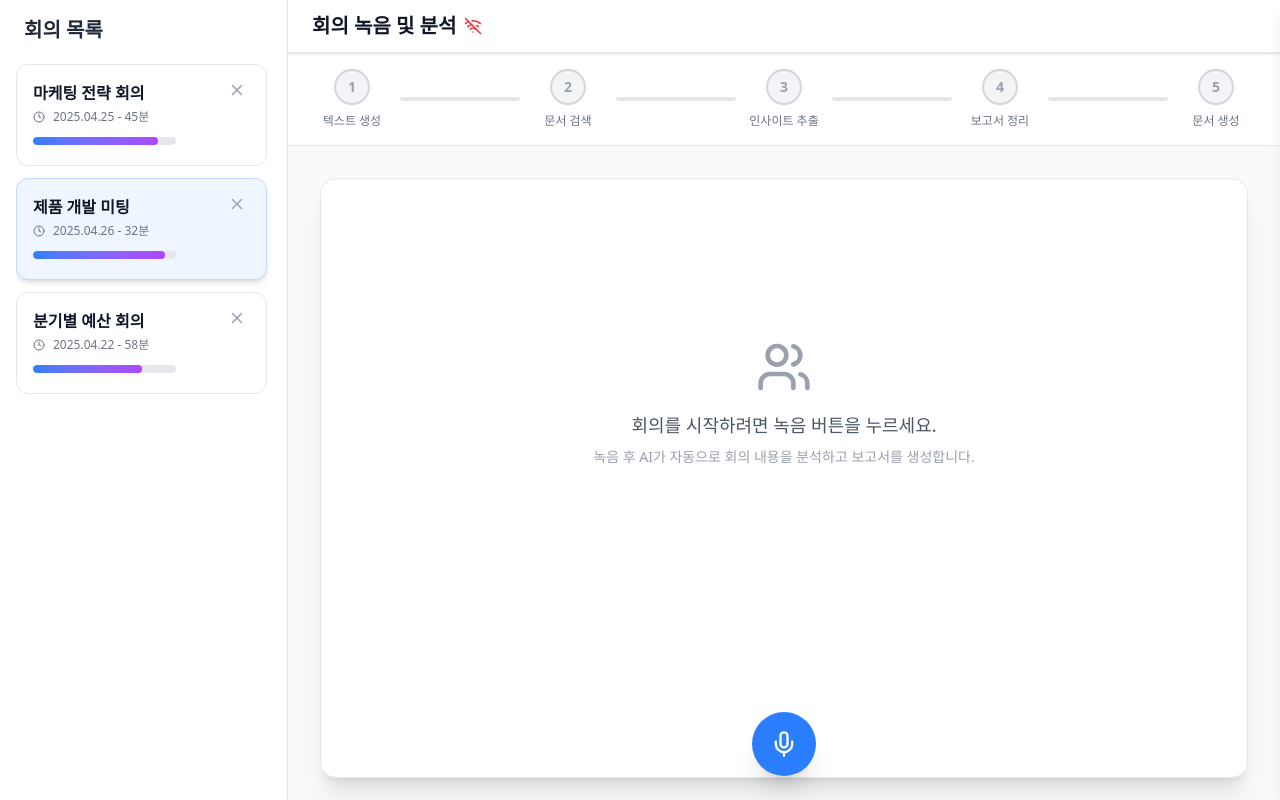
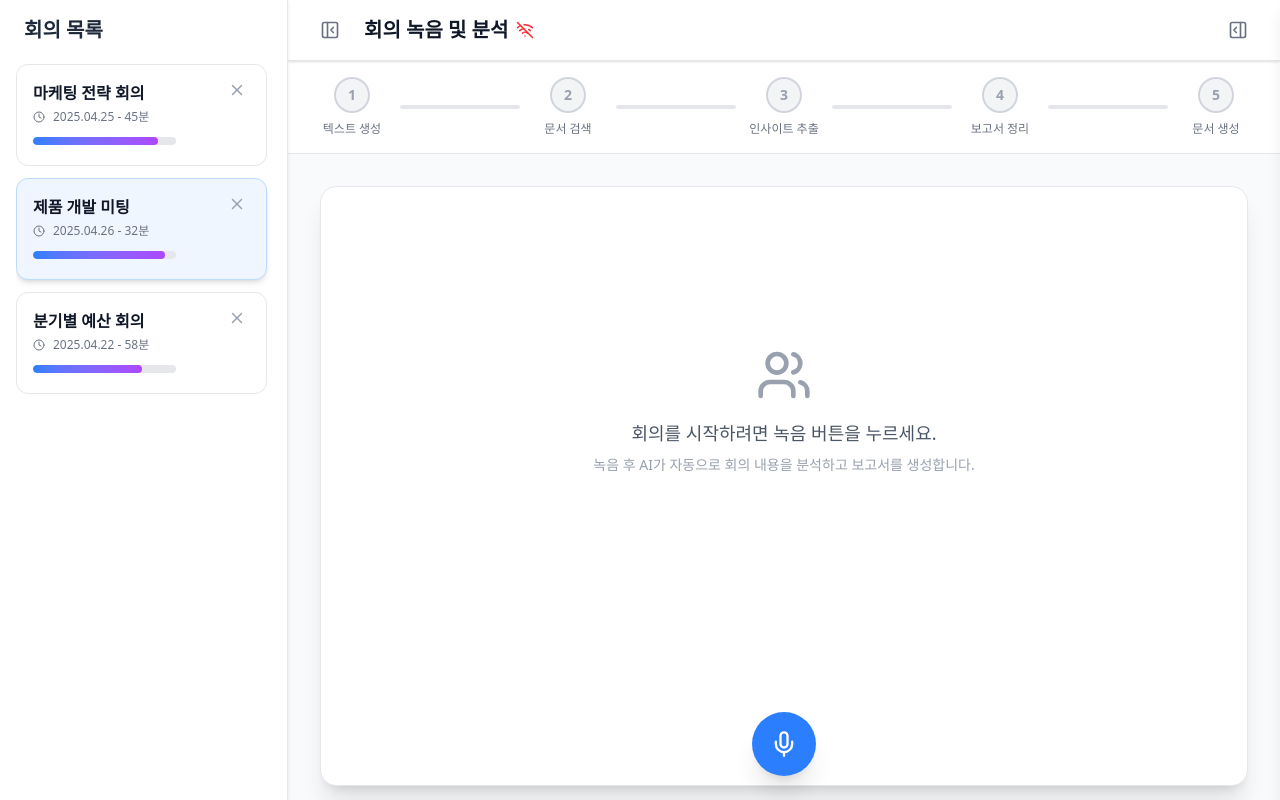
Before and after one commit to jwoo9928/AI_meeting_summary_FE, a React (Vite) app: page / in a window 1280 px wide. Built offline with nearby package versions, Linux system fonts and the light colour scheme.

Commit message:
feat: new animation flow

```diff
--- a/src/App.tsx
+++ b/src/App.tsx
@@ -1,6 +1,5 @@
-import React, { useState, useEffect, useRef, useCallback } from 'react'; // useCallback 추가
-// Removed unused imports: Check, Users, Award, motion, AnimatePresence
-// Removed MeetingListItem import
+import React, { useState, useEffect, useRef, useCallback } from 'react';
+import { motion, AnimatePresence } from 'framer-motion'; // Import motion and AnimatePresence
 import MeetingListSidebar from './components/organisms/MeetingListSidebar'; // Import the new organism
 import AppHeader from './components/organisms/AppHeader'; // Import AppHeader
 import ProcessStepsBar from './components/organisms/ProcessStepsBar'; // Import ProcessStepsBar
@@ -8,10 +7,12 @@ import RightSidebar from './components/organisms/RightSidebar'; // Import RightS
 import RealtimeVisualization from './components/organisms/RealtimeVisualization'; // Import RealtimeVisualization
 import WebsocketController, { ConnectionStatus } from './controllers/WebsocketController'; // Import ConnectionStatus
 import WarningPopup from './components/molecules/WarningPopup'; // Import WarningPopup
+import ConfirmationPopup from './components/molecules/ConfirmationPopup'; // Import ConfirmationPopup
 import RecordButton from './components/molecules/RecordButton'; // Import RecordButton
 import AIInsightsPanel from './components/organisms/AIInsightsPanel'; // Import AIInsightsPanel
 import CurrentStepDisplay from './components/organisms/CurrentStepDisplay'; // Import CurrentStepDisplay
 import ReportPreview from './components/organisms/ReportPreview'; // Import ReportPreview
+
 
 type Meeting = {
   id: string;
@@ -51,7 +52,7 @@ const App: React.FC = () => {
   // const [isConnected, setIsConnected] = useState(false); // REMOVED - Handled by controller callbacks
   const [processingStarted, setProcessingStarted] = useState(false);
   const [currentStep, setCurrentStep] = useState(0);
-  const [showDocumentPanel, setShowDocumentPanel] = useState(false);
+  const [showDocumentPanel, setShowDocumentPanel] = useState(false); // Tracks if documents *data* is available
   const [meetings, setMeetings] = useState<Meeting[]>([
     {
       id: '1',
@@ -92,6 +93,8 @@ const App: React.FC = () => {
   const [connectionStatus, setConnectionStatus] = useState<ConnectionStatus>('disconnected'); // Add connection status state
   const [warningMessage, setWarningMessage] = useState<string>(''); // Add warning message state
   const [showWarning, setShowWarning] = useState<boolean>(false); // Add warning visibility state
+  const [showStopConfirmation, setShowStopConfirmation] = useState<boolean>(false); // State for stop confirmation popup
+  const [showLeftSidebar, setShowLeftSidebar] = useState(true); // State for Left Sidebar visibility
   // const [PDFGenerating, setPDFGenerating] = useState(false); // REMOVED - State seems unused in App.tsx
 
   // 단계 정의 수정 (5단계로 복구)
@@ -201,20 +204,9 @@ const App: React.FC = () => {
             if (!finalStepCompleted) {
               console.log('Resetting state due to unexpected disconnect.');
               setProcessingStarted(false);
-              // Optionally reset visual state fully
-              // return serverSteps.map(step => ({ ...step, status: 'pending' }));
             }
             return prevSteps; // Keep current steps if final step was reached
           });
-          // setCurrentStep(prevStep => { // Check currentStep directly
-          //   if (prevStep < serverSteps.length) { // Use serverSteps.length for flexibility
-          //     setProcessingStarted(false);
-          //     // Optionally reset steps visual state
-          //     // setProcessSteps(serverSteps.map(step => ({ ...step, status: 'pending' })));
-          //     // return 0;
-          //   }
-          //   return prevStep;
-          // });
         },
         onError: (error: Event) => {
           console.error('WebSocket Error (via Controller):', error);
@@ -270,10 +262,8 @@ const App: React.FC = () => {
 
   const handleRecordToggle = () => {
     if (isRecording) {
-      // Stop recording: Set processing flag, WebSocket connection will start via useEffect
-      setIsRecording(false);
-      setProcessingStarted(true);
-      // startProcessingSteps(); // REMOVED
+      // Stop recording: Show confirmation popup instead of immediate stop
+      setShowStopConfirmation(true);
     } else {
       // Start recording: Reset everything
       setIsRecording(true);
@@ -283,6 +273,7 @@ const App: React.FC = () => {
       setCurrentStep(0);
       // setPDFGenerating(false); // REMOVED
       setShowDocumentPanel(false);
+      setShowLeftSidebar(false);
       setShowAIInsights(false);
       setKeyInsights([]);
       setDocuments([]); // Clear previous documents
@@ -294,6 +285,18 @@ const App: React.FC = () => {
       // Close WebSocket connection using the controller
       WebsocketController.disconnect();
     }
+  };
+
+  // Handler for confirming stop recording and report generation
+  const handleConfirmStop = () => {
+    setIsRecording(false);
+    setProcessingStarted(true);
+    setShowStopConfirmation(false); // Close the popup
+  };
+
+  // Handler for canceling stop recording
+  const handleCancelStop = () => {
+    setShowStopConfirmation(false); // Close the popup
   };
 
   // REMOVED startProcessingSteps function entirely
@@ -358,9 +361,33 @@ const App: React.FC = () => {
     // Optionally re-select the current meeting or default
   };
 
+  // Toggle Right Sidebar Visibility
+  const handleToggleRightSidebar = () => {
+    setShowDocumentPanel(prev => !prev);
+  };
+
+  // Toggle Left Sidebar Visibility
+  const handleToggleLeftSidebar = () => {
+    setShowLeftSidebar(prev => !prev);
+  };
+
+  // Determine if the final step is completed
+  const isProcessComplete = processSteps[serverSteps.length - 1]?.status === 'completed';
 
   return (
     <div className="flex h-screen bg-gray-100 font-sans overflow-hidden">
+      {/* Left Sidebar with Animation */}
+      <AnimatePresence>
+        {showLeftSidebar && (
+          <motion.div
+            initial={{ x: '-100%', opacity: 0 }}
+            animate={{ x: 0, opacity: 1 }}
+            exit={{ x: '-100%', opacity: 0 }}
+            transition={{ duration: 0.3, ease: "easeInOut" }}
+            className="fixed top-0 left-0 h-full z-30" // Use fixed positioning for overlap effect if needed, or adjust layout
+          // Or keep relative positioning if main content margin handles it:
+          // className="h-full" // Ensure it takes full height if not fixed
+          >
             {/* Use MeetingListSidebar Organism */}
             <MeetingListSidebar
               meetings={meetings}
@@ -368,11 +395,17 @@ const App: React.FC = () => {
               onSelectMeeting={handleMeetingSelect}
               onToggleMenu={handleMenuToggle}
               onDeleteMeeting={handleDeleteMeeting}
+            // Assuming MeetingListSidebar has a fixed width, e.g., w-64
             />
+          </motion.div>
+        )}
+      </AnimatePresence>
 
       {/* Main Content Area */}
-      <div className={`flex-1 flex flex-col overflow-hidden relative transition-all duration-300 ${showDocumentPanel ? 'mr-72' : ''}`}>
-        {/* Use AppHeader Organism - Pass connectionStatus */}
+      {/* Adjust margin based on both sidebars visibility */}
+      {/* MeetingListSidebar width is w-72 (288px) and RightSidebar width is w-72 (288px) */}
+      <div className={`flex-1 flex flex-col overflow-hidden relative transition-all duration-300 ease-in-out ${showLeftSidebar ? 'ml-72' : 'ml-0'} ${showDocumentPanel ? 'mr-72' : 'mr-0'}`}>
+        {/* Use AppHeader Organism - Pass connectionStatus and sidebar toggles */}
         <AppHeader
           isRecording={isRecording}
           recordingTime={recordingTime}
@@ -381,10 +414,24 @@ const App: React.FC = () => {
           aiHighlightMode={aiHighlightMode}
           onToggleAiHighlight={() => setAiHighlightMode(!aiHighlightMode)}
           formatTime={formatTime}
+          showLeftSidebar={showLeftSidebar} // Pass left sidebar state
+          onToggleLeftSidebar={handleToggleLeftSidebar} // Pass left sidebar handler
+          showRightSidebar={showDocumentPanel} // Pass right sidebar state for button icon
+          onToggleRightSidebar={handleToggleRightSidebar} // Pass right sidebar handler
         />
 
-        {/* Use ProcessStepsBar Organism */}
+        {/* Conditionally render ProcessStepsBar with animation */}
+        <AnimatePresence>
+          {!isProcessComplete && (
+            <motion.div
+              initial={{ opacity: 1, height: 'auto' }} // Start visible and with auto height
+              exit={{ opacity: 0, height: 0 }} // Fade out and collapse height
+              transition={{ duration: 0.3 }} // Animation duration
+            >
               <ProcessStepsBar processSteps={processSteps} />
+            </motion.div>
+          )}
+        </AnimatePresence>
 
         {/* Main Scrollable Area */}
         <div className="flex-1 p-6 lg:p-8 overflow-auto bg-gray-50">
@@ -398,8 +445,14 @@ const App: React.FC = () => {
                 isRecording={isRecording} // Pass isRecording state
               />
             )}
-
-            {/* Use CurrentStepDisplay Component */}
+            {/* Conditionally render CurrentStepDisplay with animation */}
+            <AnimatePresence>
+              {!isProcessComplete && (
+                <motion.div
+                  initial={{ opacity: 1 }} // Start visible
+                  exit={{ opacity: 0 }} // Fade out
+                  transition={{ duration: 0.3 }} // Animation duration
+                >
                   <CurrentStepDisplay
                     processingStarted={processingStarted}
                     isRecording={isRecording}
@@ -407,6 +460,9 @@ const App: React.FC = () => {
                     processSteps={processSteps}
                     serverStepsLength={serverSteps.length}
                   />
+                </motion.div>
+              )}
+            </AnimatePresence>
 
             {/* Use AIInsightsPanel Component */}
             <AIInsightsPanel
@@ -435,7 +491,8 @@ const App: React.FC = () => {
         />
       </div>
 
-      {/* Use RightSidebar Organism */}
+      {/* Conditionally render RightSidebar based on actualShowRightSidebar */}
+
       <RightSidebar
         showDocumentPanel={showDocumentPanel}
         documents={documents}
@@ -443,12 +500,25 @@ const App: React.FC = () => {
         getDocumentNodeSize={getDocumentNodeSize}
       />
 
+      {/* Removed duplicated closing tags */}
+
       {/* Warning Popup */}
       <WarningPopup
         message={warningMessage}
         isVisible={showWarning}
         onClose={() => setShowWarning(false)}
       />
+
+      {/* Stop Recording Confirmation Popup */}
+      <ConfirmationPopup
+        isVisible={showStopConfirmation}
+        title="녹음 종료"
+        message="보고서를 생성하시겠습니까?"
+        confirmText="생성"
+        cancelText="취소"
+        onConfirm={handleConfirmStop}
+        onCancel={handleCancelStop}
+      />
     </div>
   );
 }; // Correctly close the App component function here
--- /dev/null
+++ b/src/components/molecules/ConfirmationPopup.tsx
@@ -0,0 +1,50 @@
+import React from 'react';
+
+interface ConfirmationPopupProps {
+    title: string;
+    message: string;
+    confirmText?: string;
+    cancelText?: string;
+    onConfirm: () => void;
+    onCancel: () => void;
+    isVisible: boolean;
+}
+
+const ConfirmationPopup: React.FC<ConfirmationPopupProps> = ({
+    title,
+    message,
+    confirmText = '확인', // Default to 'Confirm' in Korean
+    cancelText = '취소', // Default to 'Cancel' in Korean
+    onConfirm,
+    onCancel,
+    isVisible,
+}) => {
+    if (!isVisible) {
+        return null;
+    }
+
+    return (
+        <div className="fixed inset-0 bg-opacity-30 flex justify-center items-center z-50 backdrop-blur-sm"> {/* Reduced opacity */}
+            <div className="bg-white p-6 rounded-lg shadow-xl text-center max-w-sm mx-4">
+                <h3 className="text-xl font-semibold text-gray-800 mb-4">{title}</h3>
+                <p className="mb-6 text-gray-600">{message}</p>
+                <div className="flex justify-center space-x-4">
+                    <button
+                        onClick={onCancel}
+                        className="px-5 py-2 bg-gray-300 text-gray-700 rounded-md hover:bg-gray-400 transition-colors focus:outline-none focus:ring-2 focus:ring-gray-400 focus:ring-opacity-50"
+                    >
+                        {cancelText}
+                    </button>
+                    <button
+                        onClick={onConfirm}
+                        className="px-5 py-2 bg-blue-500 text-white rounded-md hover:bg-blue-600 transition-colors focus:outline-none focus:ring-2 focus:ring-blue-500 focus:ring-opacity-50"
+                    >
+                        {confirmText}
+                    </button>
+                </div>
+            </div>
+        </div>
+    );
+};
+
+export default ConfirmationPopup;
--- a/src/components/molecules/WarningPopup.tsx
+++ b/src/components/molecules/WarningPopup.tsx
@@ -12,7 +12,7 @@ const WarningPopup: React.FC<WarningPopupProps> = ({ message, onClose, isVisible
     }
 
     return (
-        <div className="fixed inset-0 bg-black bg-opacity-50 flex justify-center items-center z-50">
+        <div className="fixed inset-0 bg-opacity-30 flex justify-center items-center z-50 backdrop-blur-sm"> {/* Reduced opacity */}
             <div className="bg-white p-6 rounded-lg shadow-lg text-center max-w-sm">
                 <h3 className="text-lg font-semibold text-yellow-500 mb-2">Warning</h3>
                 <p className="mb-4">{message}</p>
--- a/src/components/organisms/AppHeader.tsx
+++ b/src/components/organisms/AppHeader.tsx
@@ -1,6 +1,6 @@
 import React from 'react';
 import { motion } from 'framer-motion';
-import { Zap, Wifi, WifiOff } from 'lucide-react'; // Import Wifi icons
+import { Zap, Wifi, WifiOff, PanelRightOpen, PanelRightClose, PanelLeftOpen, PanelLeftClose } from 'lucide-react'; // Import Wifi and Panel icons
 import { ConnectionStatus } from '../../controllers/WebsocketController'; // Import ConnectionStatus type
 
 type AppHeaderProps = {
@@ -11,6 +11,10 @@ type AppHeaderProps = {
     aiHighlightMode: boolean;
     onToggleAiHighlight: () => void;
     formatTime: (seconds: number) => string;
+    showLeftSidebar: boolean; // Add prop for left sidebar state
+    onToggleLeftSidebar: () => void; // Add handler for left sidebar
+    showRightSidebar: boolean; // Add prop for right sidebar state
+    onToggleRightSidebar: () => void; // Add handler for right sidebar
 };
 
 const AppHeader: React.FC<AppHeaderProps> = ({
@@ -20,7 +24,11 @@ const AppHeader: React.FC<AppHeaderProps> = ({
     aiHighlightMode,
     onToggleAiHighlight,
     formatTime,
-    connectionStatus, // Destructure connectionStatus
+    connectionStatus,
+    showLeftSidebar, // Destructure new props
+    onToggleLeftSidebar, // Destructure new props
+    showRightSidebar, // Destructure new props
+    onToggleRightSidebar, // Destructure new props
 }) => {
     const renderConnectionIcon = () => {
         switch (connectionStatus) {
@@ -43,6 +51,14 @@ const AppHeader: React.FC<AppHeaderProps> = ({
         <div className="bg-white border-b border-gray-200 py-3 sticky top-0 z-10 shadow-sm">
             <div className="max-w-6xl mx-auto px-6 flex items-center justify-between">
                 <div className="flex items-center">
+                    {/* Left Sidebar Toggle Button */}
+                    <button
+                        onClick={onToggleLeftSidebar}
+                        className="p-2 rounded-md text-gray-500 hover:bg-gray-100 hover:text-gray-700 focus:outline-none focus:ring-2 focus:ring-inset focus:ring-blue-500 transition-colors mr-4" // Added margin-right
+                        aria-label={showLeftSidebar ? "Hide meeting list" : "Show meeting list"}
+                    >
+                        {showLeftSidebar ? <PanelLeftClose size={20} /> : <PanelLeftOpen size={20} />}
+                    </button>
                     <h1 className="text-xl font-semibold text-gray-900 flex items-center">
                         <span>회의 녹음 및 분석</span>
                         {renderConnectionIcon()} {/* Render the icon */}
@@ -76,6 +92,15 @@ const AppHeader: React.FC<AppHeaderProps> = ({
                         <span className="text-sm font-medium text-red-600">{formatTime(recordingTime)}</span>
                     </div>
                 )}
+
+                {/* Right Sidebar Toggle Button */}
+                <button
+                    onClick={onToggleRightSidebar}
+                    className="p-2 rounded-md text-gray-500 hover:bg-gray-100 hover:text-gray-700 focus:outline-none focus:ring-2 focus:ring-inset focus:ring-blue-500 transition-colors"
+                    aria-label={showRightSidebar ? "Hide document panel" : "Show document panel"}
+                >
+                    {showRightSidebar ? <PanelRightClose size={20} /> : <PanelRightOpen size={20} />}
+                </button>
             </div>
         </div>
     );
--- a/src/components/organisms/MeetingListSidebar.tsx
+++ b/src/components/organisms/MeetingListSidebar.tsx
@@ -28,7 +28,8 @@ const MeetingListSidebar: React.FC<MeetingListSidebarProps> = ({
     onDeleteMeeting,
 }) => {
     return (
-        <div className="w-72 bg-white border-r border-gray-200 p-4 flex flex-col shadow-sm">
+        // Add h-full here to ensure the white background fills the height
+        <div className="w-72 h-full bg-white border-r border-gray-200 p-4 flex flex-col shadow-sm">
             <h2 className="text-xl font-semibold text-gray-800 mb-5 px-2">회의 목록</h2>
             <div className="flex-1 overflow-y-auto space-y-3 pr-1">
                 {meetings.map((meeting) => (
--- a/src/components/organisms/ReportPreview.tsx
+++ b/src/components/organisms/ReportPreview.tsx
@@ -1,9 +1,9 @@
-import React from 'react';
+import React, { useEffect, useRef } from 'react'; // Added useEffect, useRef
 import { motion } from 'framer-motion';
 import { Users } from 'lucide-react';
 
 interface ReportPreviewProps {
-    previewRef: React.RefObject<HTMLDivElement | null>; // Correct type to match useRef(null)
+    previewRef: React.RefObject<HTMLDivElement | null>;
     aiHighlightMode: boolean;
     isRecording: boolean;
     processingStarted: boolean;
@@ -17,9 +17,49 @@ const ReportPreview: React.FC<ReportPreviewProps> = ({
     processingStarted,
     generatedHtml,
 }) => {
+    // Ref for the container that will host the Shadow DOM
+    const shadowHostRef = useRef<HTMLDivElement>(null);
+
+    // Effect to update Shadow DOM when generatedHtml changes
+    useEffect(() => {
+        const hostElement = shadowHostRef.current;
+        if (hostElement && generatedHtml) {
+            // Ensure shadow root doesn't already exist
+            if (!hostElement.shadowRoot) {
+                hostElement.attachShadow({ mode: 'open' });
+            }
+            // Clear previous content and set new HTML
+            if (hostElement.shadowRoot) {
+                // Apply base Tailwind prose styles if needed within the shadow DOM
+                // Note: Tailwind classes won't automatically apply inside Shadow DOM
+                // unless the styles are explicitly injected or linked.
+                // For simplicity, we'll rely on styles within generatedHtml for now.
+                // If base styling is needed, we might need to link a stylesheet.
+                hostElement.shadowRoot.innerHTML = `
+                    <style>
+                    /* Basic prose styling fallback if needed, or link external CSS */
+                    /* Consider linking your main CSS or a specific one for reports */
+                    /* @import url('/path/to/your/tailwind-output.css'); */
+
+                    /* Add any essential base styles here if generatedHtml lacks them */
+                    body { /* Targeting body inside shadow dom */
+                        font-family: sans-serif;
+                        line-height: 1.6;
+                    }
+                    /* Add more base styles as required */
+                    </style>
+                    ${generatedHtml}
+                `;
+            }
+        } else if (hostElement && hostElement.shadowRoot) {
+            // Clear content if generatedHtml is null
+            hostElement.shadowRoot.innerHTML = '';
+        }
+    }, [generatedHtml]); // Rerun effect when generatedHtml changes
+
     return (
         <div
-            ref={previewRef} // Ref for scrolling
+            ref={previewRef} // Keep original ref for scrolling/external access
             className={`bg-white rounded-2xl shadow-xl border border-gray-200 p-8 min-h-[600px] relative transition-all duration-300 ${aiHighlightMode ? 'ring-2 ring-blue-400 ring-offset-2' : ''
                 }`}
         >
@@ -34,13 +74,12 @@ const ReportPreview: React.FC<ReportPreviewProps> = ({
                 </div>
             )}
 
-            {/* Display generated HTML */}
-            {generatedHtml && (
-                <div
-                    className="prose prose-sm max-w-none"
-                    dangerouslySetInnerHTML={{ __html: generatedHtml }} // Render HTML received from server
-                />
-            )}
+            {/* Container for Shadow DOM */}
+            {/* Apply prose styles here if needed for spacing/layout OUTSIDE shadow DOM */}
+            <div ref={shadowHostRef} className="prose prose-sm max-w-none">
+                {/* Content will be rendered inside Shadow DOM via useEffect */}
+            </div>
+
 
             {/* Loading/Processing Indicator */}
             {processingStarted && !generatedHtml && (
```
Lines whose indentation alone changed are shown as unchanged.
